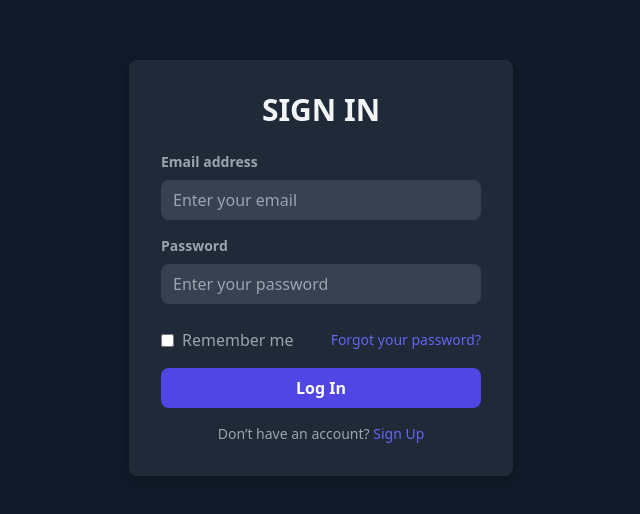
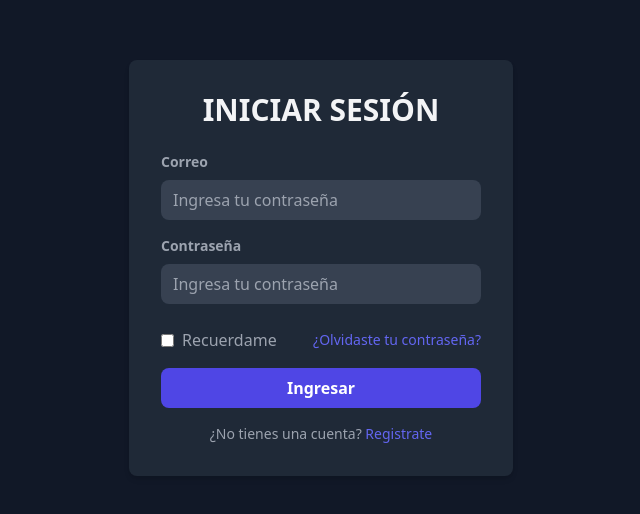
Before and after one commit to danymorar20/app-dashboard-front, a Next.js app: page /auth/login in a window 1280 px wide. Shown: the part 132-646 px from the top of the page, without its empty margins (319-959 px from the left). Built offline with nearby package versions, Linux system fonts and the light colour scheme; no server answers.

Commit message:
get login into app added

```diff
--- /dev/null
+++ b/src/app/auth/login/login.service.ts
@@ -0,0 +1,23 @@
+import AppService from "@/app/app-service";
+import { Login } from "./interfaces/login.interface";
+import { AccessToken } from "../interfaces/access-token.interface";
+
+class LoginService extends AppService{
+    loginApiUrl = `${this.apiUrl}/auth/login`;
+
+    async login(login: Login): Promise<AccessToken> {
+        const options: RequestInit = {
+            method: 'POST',
+            headers: {
+                'Content-Type': 'application/json'
+            },
+            body: JSON.stringify(login),
+        }
+
+        return this.handleRequest<AccessToken>(this.loginApiUrl, options);
+    }
+}
+
+const loginService = new LoginService();
+
+export default loginService;
--- a/src/app/auth/login/page.tsx
+++ b/src/app/auth/login/page.tsx
@@ -1,49 +1,90 @@
-import React from 'react';
+"use client";
+
+import React, { useState } from 'react';
+import { Login } from './interfaces/login.interface';
+import loginService from './login.service';
+import { AccessToken } from '../interfaces/access-token.interface';
+import Cookies from 'js-cookie';
+import { useRouter } from 'next/navigation';
 
 export default function LoginPage() {
+    const router = useRouter();
+    const [credentials, setCredentials] = useState<Login>({
+        email: "",
+        password: "",
+    });
+
+    const handleChange = (e: React.ChangeEvent<HTMLInputElement>) => {
+        const { id, value } = e.target;
+        setCredentials({
+            ...credentials,
+            [id]: value
+        });
+    }
+
+    const handleSubmit = async (event: React.FormEvent<HTMLFormElement>) => {
+        event.preventDefault();
+        const response: AccessToken = await loginService.login(credentials);
+        if (response.access_token) {
+            Cookies.set('token', response.access_token, {
+                secure: true,
+                sameSite: 'strict',
+                expires: Number(process.env.NEXT_PUBLIC_TOKEN_DURATION)
+            });
+
+            router.push('../dashboard');
+        }
+    }
+
   return (
     <div className="min-h-screen flex items-center justify-center bg-gray-900">
       <div className="bg-gray-800 p-8 rounded-lg shadow-md w-full max-w-sm">
-        <h2 className="text-center text-3xl font-bold text-gray-100 mb-6">SIGN IN</h2>
-        <form>
+        <h2 className="text-center text-3xl font-bold text-gray-100 mb-6">INICIAR SESIÓN</h2>
+        <form onSubmit={handleSubmit}>
           <div className="mb-4">
             <label htmlFor="email" className="block text-gray-400 text-sm font-bold mb-2">
-              Email address
+              Correo
             </label>
             <input
               id="email"
               type="email"
-              placeholder="Enter your email"
+              placeholder="Ingresa tu contraseña"
               className="w-full px-3 py-2 text-gray-100 bg-gray-700 rounded-lg focus:outline-none focus:ring-2 focus:ring-indigo-500"
+              value={credentials.email}
+              onChange={handleChange}
+              required
             />
           </div>
           <div className="mb-6">
             <label htmlFor="password" className="block text-gray-400 text-sm font-bold mb-2">
-              Password
+              Contraseña
             </label>
             <input
               id="password"
               type="password"
-              placeholder="Enter your password"
+              placeholder="Ingresa tu contraseña"
               className="w-full px-3 py-2 text-gray-100 bg-gray-700 rounded-lg focus:outline-none focus:ring-2 focus:ring-indigo-500"
+              value={credentials.password}
+              onChange={handleChange}
+              required
             />
           </div>
           <div className="flex items-center justify-between mb-4">
             <label className="flex items-center text-gray-400">
               <input type="checkbox" className="form-checkbox text-indigo-600 bg-gray-800 border-gray-600" />
-              <span className="ml-2">Remember me</span>
+              <span className="ml-2">Recuerdame</span>
             </label>
-            <a href="#" className="text-sm text-indigo-500 hover:text-indigo-400">Forgot your password?</a>
+            <a href="#" className="text-sm text-indigo-500 hover:text-indigo-400">¿Olvidaste tu contraseña?</a>
           </div>
           <button
             type="submit"
             className="w-full bg-indigo-600 hover:bg-indigo-500 text-white font-bold py-2 px-4 rounded-lg focus:outline-none focus:ring-2 focus:ring-indigo-500 focus:ring-opacity-50"
           >
-            Log In
+            Ingresar
           </button>
         </form>
         <p className="text-center text-gray-400 text-sm mt-4">
-          Don’t have an account? <a href="#" className="text-indigo-500 hover:text-indigo-400">Sign Up</a>
+          ¿No tienes una cuenta? <a href="#" className="text-indigo-500 hover:text-indigo-400">Registrate</a>
         </p>
       </div>
     </div>
```
